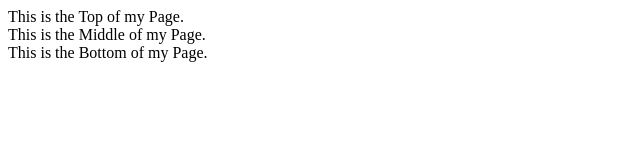
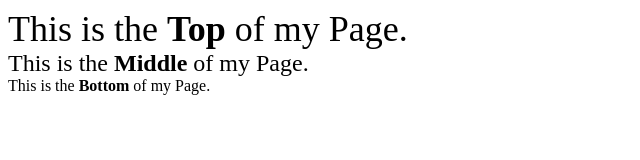
Before and after one commit to just2learnit/lecture0, a plain HTML site: page example.html in a window 1280 px wide. Shown: the whole page, without its empty margins (0-640 px from the left). Drawn offline with Linux system fonts and the light colour scheme.

Commit message:
added example.html

```diff
--- a/example.html
+++ b/example.html
@@ -4,16 +4,33 @@
     <meta charset="UTF-8">
     <meta name="viewport" content="width=device-width, initial-scale=1.0">
     <title>Division</title>
+    <style>
+        #top{
+            font-size: 36px;
+        }
+
+         #middle{
+            font-size: 24px;
+        }
+
+         #bottom{
+            font-size: 12px;
+        }
+
+        .name{
+            font-weight: bold;
+        }
+    </style>
 </head>
 <body>
     <div id = "top">
-        This is the <spa>Top</spa> of my Page.
+        This is the <span class="name">Top</span> of my Page.
     </div>
 
     <div id="middle">
-        This is the <spa>Middle</spa> of my Page.
+        This is the <span class="name">Middle</span> of my Page.
     </div>
-        This is the <spa>Bottom</spa> of my Page.
+        This is the <span class="name">Bottom</span> of my Page.
     <div id="bottom">
 
     </div>
```
